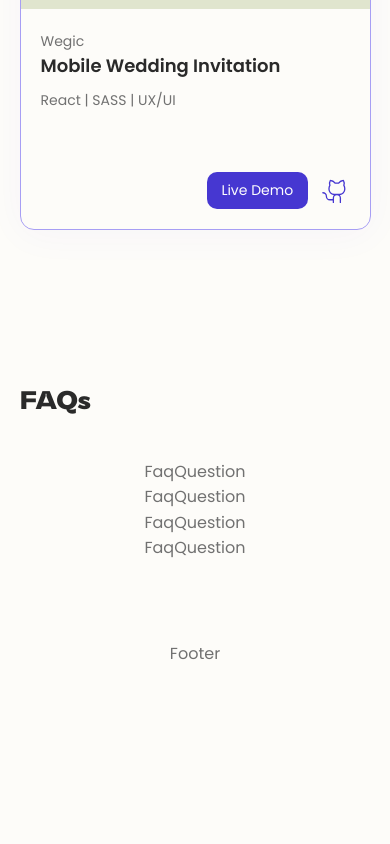
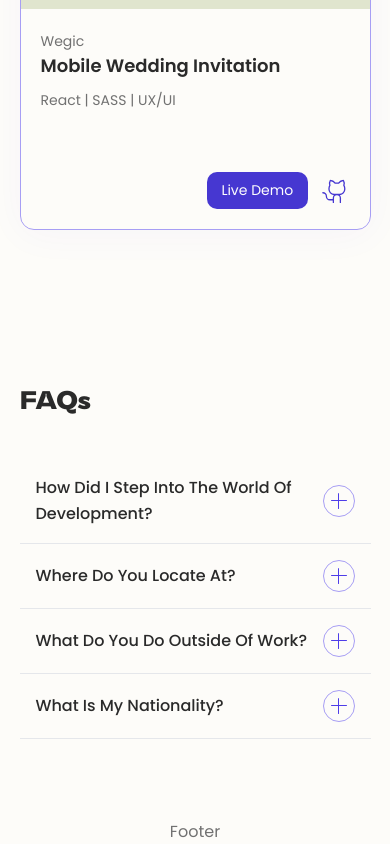
Before and after one commit to NaraeJang/2024-Narae-Jang-Portfolio, a React (Vite) app: page / in a window 390 px wide. Shown: the part 2509-3353 px from the top of the page. Before the commit the page ends 3176 px from the top, so only its background shows below. Built offline with nearby package versions, Linux system fonts and the light colour scheme.

Commit message:
update faq mobile

```diff
--- a/src/components/Faq.jsx
+++ b/src/components/Faq.jsx
@@ -1,12 +1,20 @@
-import { createContext, useContext } from 'react';
+import { createContext, useContext, useState } from 'react';
 import { FaqQuestion, Title } from './';
 import { faqQuestions } from '../data/data';
 
 const FaqContext = createContext();
 
 const Faq = () => {
+  const [questions, setQuestions] = useState(faqQuestions);
+  const [activeId, setActiveId] = useState(null);
+
+  const toggleQuestion = (id) => {
+    const newActiveId = id === activeId ? null : id;
+    setActiveId(newActiveId);
+  };
+
   return (
-    <FaqContext.Provider value={{}}>
+    <FaqContext.Provider value={{ toggleQuestion, questions, activeId }}>
       <section id="faq">
         <div className="custom-container">
           <div className="faq-container">
--- a/src/components/FaqQuestion.jsx
+++ b/src/components/FaqQuestion.jsx
@@ -1,4 +1,65 @@
-const FaqQuestion = () => {
-  return <div>FaqQuestion</div>;
+import { useRef, useState, useEffect } from 'react';
+import { useFaqContext } from './Faq';
+
+const FaqQuestion = ({ id, title, info }) => {
+  const { activeId, toggleQuestion } = useFaqContext();
+
+  const isActive = id === activeId;
+
+  const infoContainerRef = useRef(null);
+  const infoRef = useRef(null);
+  const [infoHeight, setInfoHeight] = useState(0);
+
+  useEffect(() => {
+    if (infoRef.current) {
+      setInfoHeight(
+        isActive ? infoRef.current.getBoundingClientRect().height : 0
+      );
+    }
+  }, [isActive]);
+
+  return (
+    <article className="faq-container">
+      <header className="p-4">
+        <button
+          type="button"
+          className="flex flex-row justify-between items-center  w-full"
+          onClick={() => {
+            toggleQuestion(id);
+            console.log(
+              'containter',
+              infoContainerRef.current.getBoundingClientRect()
+            );
+            console.log(infoRef.current.getBoundingClientRect());
+
+            console.log(isActive);
+          }}>
+          <h5 className="text-left poppins-medium leading-relaxed ">{title}</h5>
+          <div
+            className={
+              isActive
+                ? 'plus-minus question-active shrink-0'
+                : 'plus-minus shrink-0'
+            }></div>
+        </button>
+      </header>
+      <hr />
+      <div
+        className="info-container"
+        ref={infoContainerRef}
+        style={{
+          height: `${infoHeight}px`,
+        }}>
+        <div className="infos" ref={infoRef}>
+          {isActive && (
+            <>
+              <p className="px-4 pt-6 pb-10 text-left">{info}</p>
+              <hr />
+            </>
+          )}
+        </div>
+      </div>
+    </article>
+  );
 };
 export default FaqQuestion;
--- a/src/index.css
+++ b/src/index.css
@@ -166,7 +166,7 @@ h4 {
 }
 
 h5 {
-  font-size: clamp(0.875rem, 1.5vw, 1.5rem); /* Tiny heading */
+  font-size: clamp(1rem, 1.25vw, 1.25rem); /* Tiny heading */
 }
 
 .text {
@@ -420,4 +420,52 @@ button:disabled {
   transition: all 320ms cubic-bezier(0.26, 0.01, 0.17, 1);
 }
 
+.plus-minus {
+  width: 2rem;
+  height: 2rem;
+  position: relative;
+  border: 1px solid #a79ef4;
+  border-radius: 2rem;
+  cursor: pointer;
+}
+.plus-minus:before, .plus-minus:after {
+  content: "";
+  display: block;
+  position: absolute;
+  top: 0;
+  bottom: 0;
+  left: 0;
+  right: 0;
+  margin: auto;
+  background-color: #4e3de8;
+  border-radius: 1rem;
+  -webkit-transition: 0.3s ease-in-out all;
+  transition: 0.3s ease-in-out all;
+}
+.plus-minus:before {
+  width: 1rem;
+  height: 1px;
+}
+.plus-minus:after {
+  width: 1px;
+  height: 1rem;
+}
+.plus-minus.question-active {
+  background-color: #4e3de8;
+}
+.plus-minus.question-active:after, .plus-minus.question-active:before {
+  background-color: #fefefe;
+}
+.plus-minus.question-active:after {
+  transform: rotate(-90deg);
+}
+.plus-minus.question-active:before {
+  transform: rotate(-180deg);
+  opacity: 0;
+}
+
+.faq-container .info-container {
+  transition: 0.3s ease-in-out all;
+}
+
 /*# sourceMappingURL=index.css.map */
--- a/src/sass/base/_global.scss
+++ b/src/sass/base/_global.scss
@@ -95,7 +95,7 @@ h4 {
 }
 
 h5 {
-  font-size: clamp(0.875rem, 1.5vw, 1.5rem); /* Tiny heading */
+  font-size: clamp(1rem, 1.25vw, 1.25rem); /* Tiny heading */
 }
 
 .text {
--- /dev/null
+++ b/src/sass/components/_plusminus.scss
@@ -0,0 +1,63 @@
+.plus-minus {
+  width: 2rem;
+  height: 2rem;
+  position: relative;
+
+  border: $border-basic;
+  border-radius: $border-radius-pill;
+
+  cursor: pointer;
+
+  &:before,
+  &:after {
+    content: '';
+    display: block;
+    position: absolute;
+    top: 0;
+    bottom: 0;
+    left: 0;
+    right: 0;
+    margin: auto;
+
+    background-color: $cc-primary-500;
+
+    border-radius: 1rem;
+
+    -webkit-transition: $transition;
+    transition: $transition;
+  }
+
+  &:before {
+    width: 1rem;
+    height: 1px;
+  }
+
+  &:after {
+    width: 1px;
+    height: 1rem;
+  }
+
+  &.question-active {
+    background-color: $cc-primary-500;
+
+    &:after,
+    &:before {
+      background-color: $cc-white;
+    }
+
+    &:after {
+      transform: rotate(-90deg);
+    }
+
+    &:before {
+      transform: rotate(-180deg);
+      opacity: 0;
+    }
+  }
+}
+
+.faq-container {
+  .info-container {
+    transition: $transition;
+  }
+}
--- a/src/sass/main.scss
+++ b/src/sass/main.scss
@@ -15,3 +15,4 @@
 @import 'components/links';
 @import 'components/pills';
 @import 'components/cursor';
+@import 'components/plusminus';
```
Also changed, not shown: 1 other file (tests, documents, lock files or other folders).
